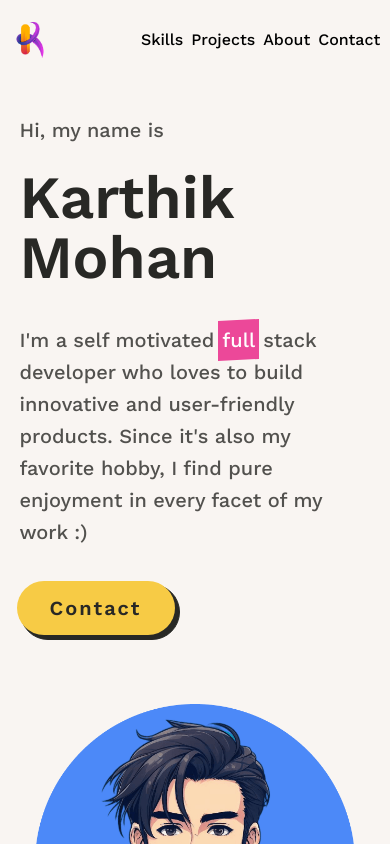
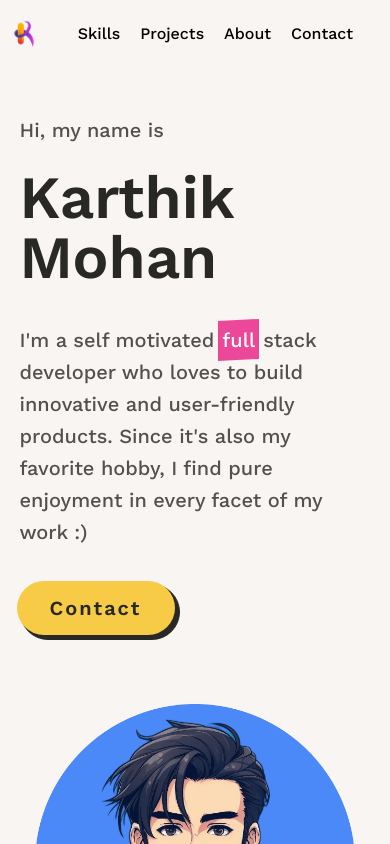
Before and after one commit to karthik-mohan23/Portfolio, a React (Vite) app: page / in a window 390 px wide. Shown: the top 844 px of the page. Built offline with nearby package versions, Linux system fonts and the light colour scheme.

Commit message:
updated navbar spacing for small screens

```diff
--- a/src/components/Navbar.jsx
+++ b/src/components/Navbar.jsx
@@ -4,13 +4,13 @@ const Navbar = () => {
   return (
     <header className="bg-primary">
       <div className="fixed top-0 left-0 z-10  bg-primary w-full">
-        <nav className=" w-[95%] max-w-7xl mx-auto  py-5 flex items-center justify-between ">
+        <nav className=" w-[95%] max-w-7xl mx-auto  py-5 flex items-center gap-10 sm:justify-between ">
           <h3 className="hover:cursor-pointer">
             <Link to="home" smooth={true}>
-              <img src={Logo} alt="brand logo" className="w-10" />
+              <img src={Logo} alt="brand logo" className="w-7 sm:w-10 " />
             </Link>
           </h3>
-          <ul className="flex items-center gap-2 md:gap-11 md:text-xl font-medium">
+          <ul className="flex items-center gap-5 sm:gap-7  md:gap-11 sm:text-xl font-medium">
             <li className="hover:cursor-pointer hover:underline">
               <Link to="skills" smooth={true}>
                 Skills
```
